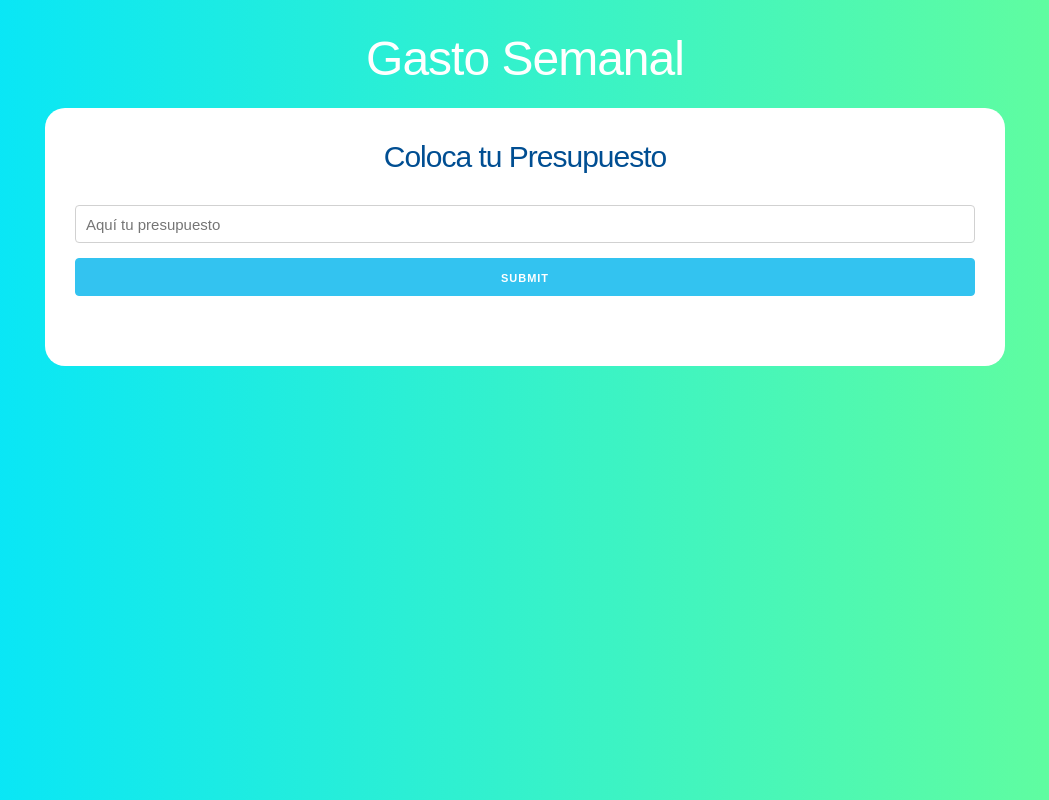
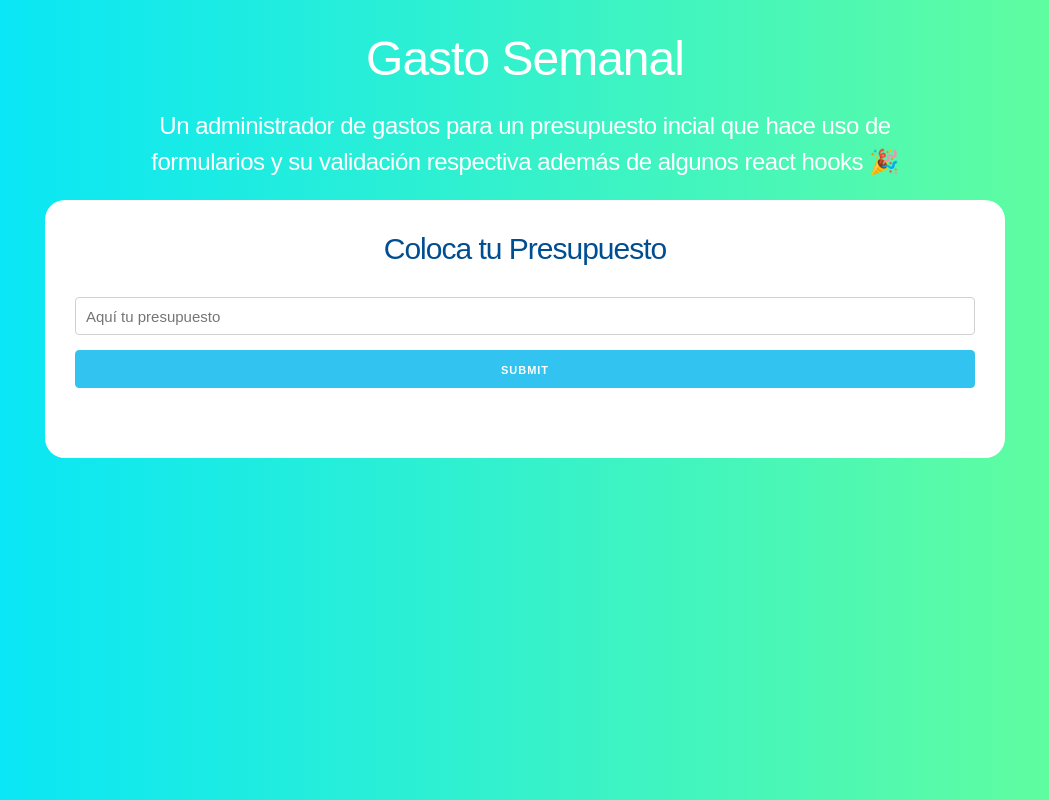
Before and after one commit to OsirisRoman/App-Presupuesto, a React (Create React App) app: page / in a window 1280 px wide. Shown: the whole page, without its empty margins (115-1164 px from the left). Built offline with nearby package versions, Linux system fonts and the light colour scheme.

Commit message:
Sincronización automática de netlify con master
Se agregó una descripción del proyecto al cuerpo de la App.
Además se enlazó la rama master de este repositorio con Netlify para
que se actualice automáticamente.

```diff
--- a/src/App.js
+++ b/src/App.js
@@ -26,6 +26,15 @@ function App() {
     <div className='container'>
       <header>
         <h1>Gasto Semanal</h1>
+        <div className='container'>
+          <h5
+            className='u-text-center'
+            style={{ textAlign: 'center', color: 'white' }}>
+            Un administrador de gastos para un presupuesto incial que hace uso
+            de formularios y su validación respectiva además de algunos react
+            hooks 🎉
+          </h5>
+        </div>
         <div className='contenido-principal contenido'>
           {mostrarPregunta ? (
             <Pregunta
```
